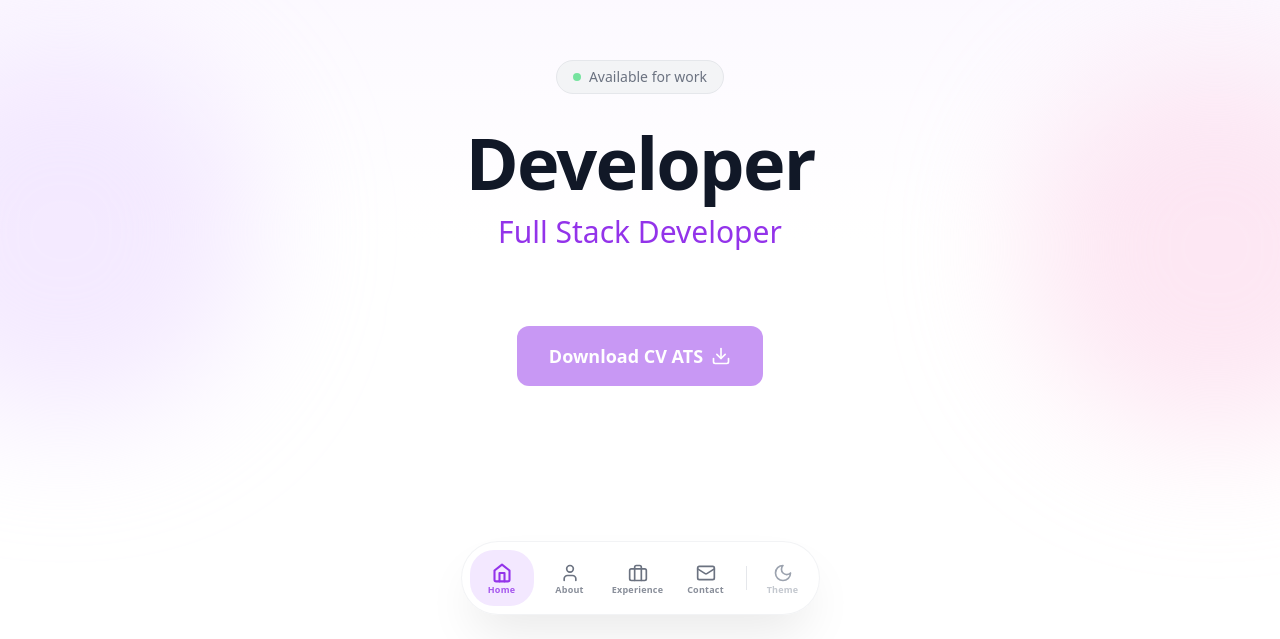
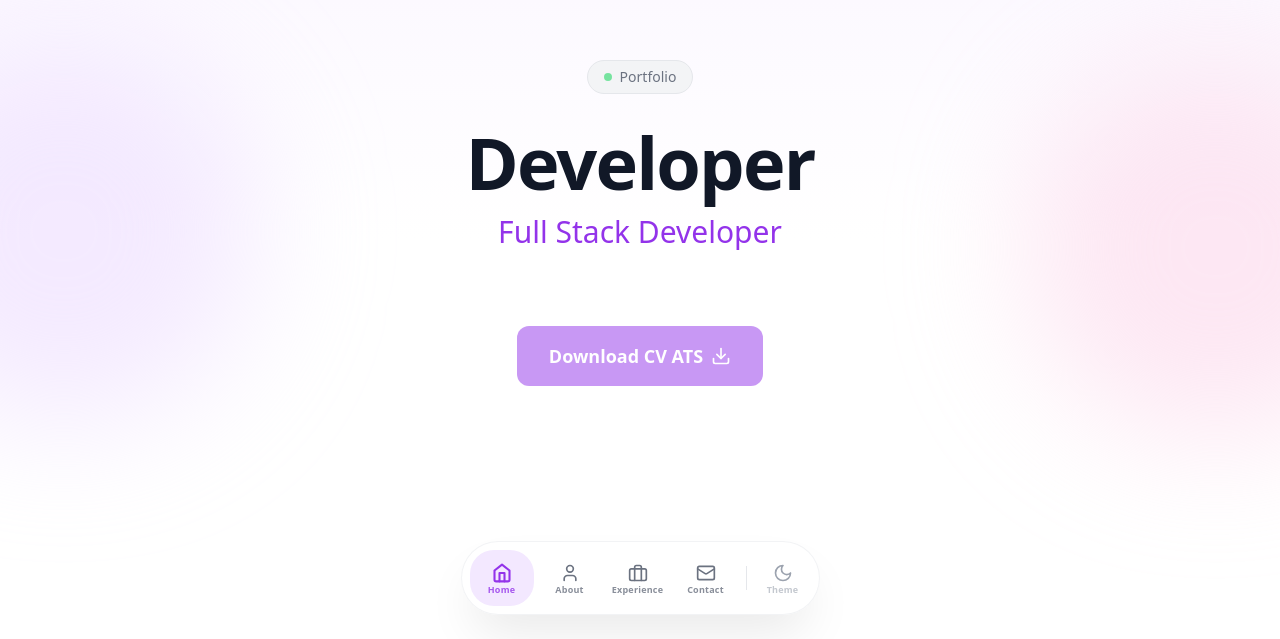
Before and after one commit to Malixl/portfolio, a React (Vite) app in the folder client/: page / in a window 1280 px wide. Shown: the part 161-800 px from the top of the page. Built offline with nearby package versions, Linux system fonts and the light colour scheme; no server answers.

Commit message:
feat: add Hero component with animated headlines and CV download functionality

```diff
--- a/client/src/components/home/Hero.jsx
+++ b/client/src/components/home/Hero.jsx
@@ -72,7 +72,7 @@ export default function Hero({ profile }) {
           {/* Status badge */}
           <div className="inline-flex items-center gap-2 px-4 py-1.5 rounded-full bg-gray-100 dark:bg-white/5 border border-gray-200 dark:border-white/10 text-sm text-gray-500 dark:text-white/60 mb-8">
             <span className="w-2 h-2 rounded-full bg-green-400 animate-pulse" />
-            {profile?.status || "Available for work"}
+            Portfolio
           </div>
 
           <h1 className="text-5xl md:text-7xl font-bold text-gray-900 dark:text-white leading-tight tracking-tight mb-4">
```
